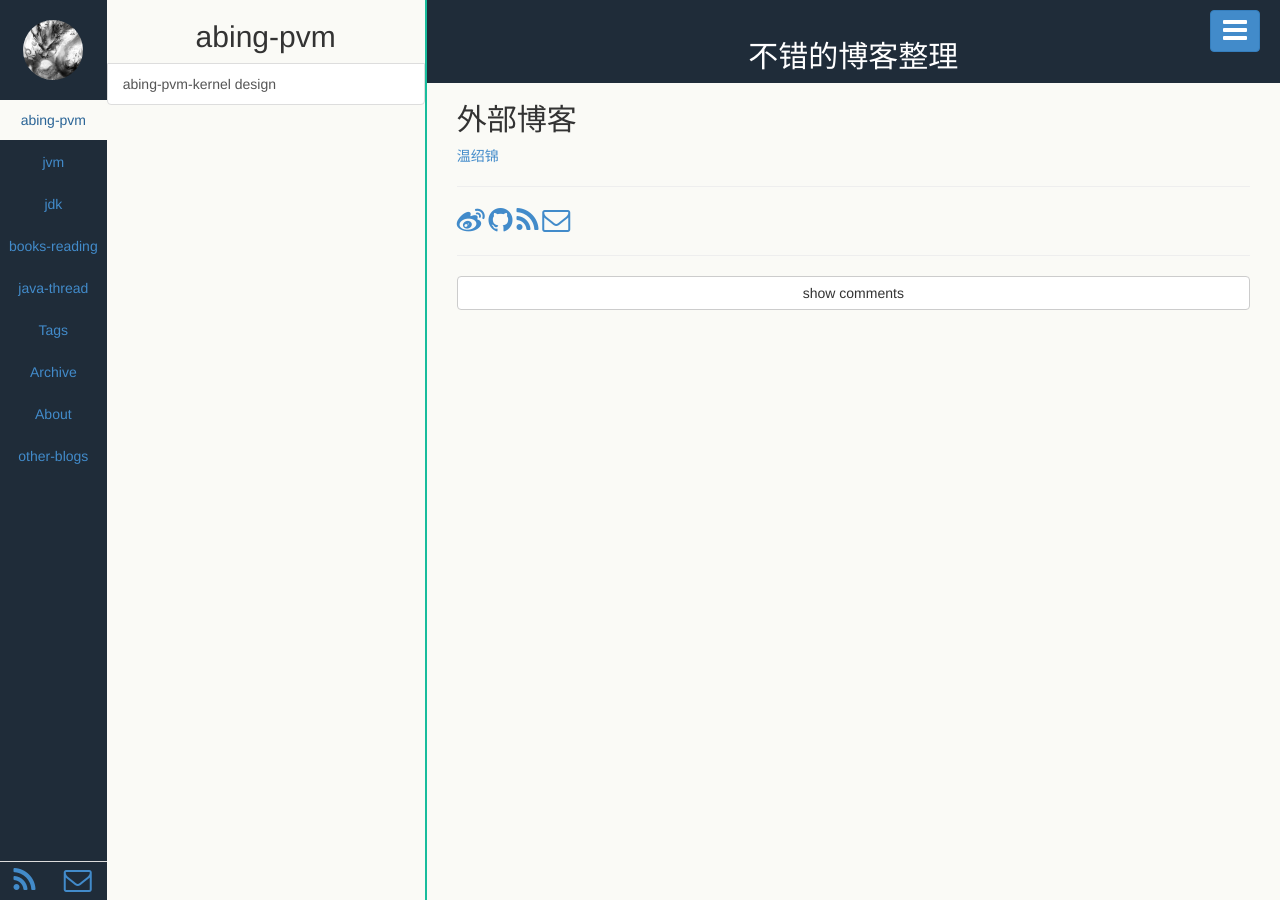
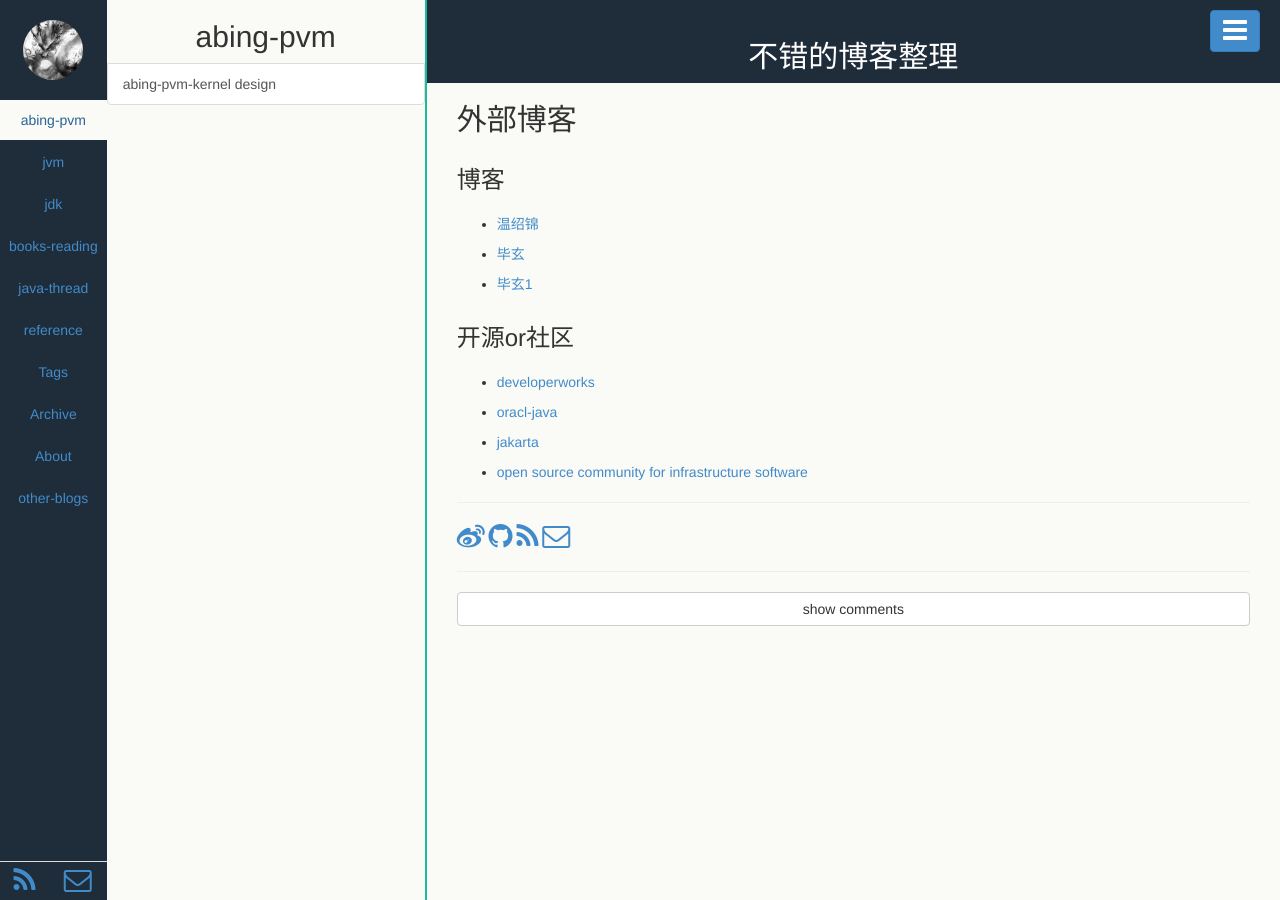
Before and after one commit to brucejiang-jgf/brucejiang-jgf.github.io, a Jekyll site: the page built from pages/other-blogs.html, in a window 1280 px wide. Built offline with Jekyll 4.4.1, drawn with Linux system fonts in a browser that asks for light colours.

Commit message:
add blogs ref

```diff
--- a/pages/other-blogs.html
+++ b/pages/other-blogs.html
@@ -5,18 +5,45 @@ title: 不错的博客整理
 
 <h2>外部博客</h2>
 
-<a href="http://www.cnblogs.com/jobs">温绍锦</a>
+<h3>博客</h3>
+<ul>
+    <li>
+    <a href="http://www.cnblogs.com/jobs" target="_blank">温绍锦</a>
+    </li>
+    <li>
+    <a href="http://hellojava.info/" target="_blank">毕玄</a>
+    </li>
+    <li>
+    <a href="http://bluedavy.me/" target="_blank">毕玄1</a>
+    </li>
+</ul>
+
+<h3>开源or社区</h3>
+<ul>
+    <li>
+    <a href="http://www.ibm.com/developerworks/cn/" target="_blank">developerworks</a>
+    </li>
+    <li>
+    <a href="http://www.oracle.com/technetwork/java/index.html" target="_blank">oracl-java</a>
+    </li>
+    <li>
+    <a href="http://jakarta.apache.org/" target="_blank">jakarta</a>
+    </li>
+    <li>
+    <a href="http://www.ow2.org/" target="_blank">open source community for infrastructure software</a>
+    </li>
+</ul>
 
 <hr>
 <a href="{{ site.author.weibo }}" target="_blank">
-  <i class="fa fa-weibo fa-2x"></i>
+    <i class="fa fa-weibo fa-2x"></i>
 </a>
 <a href="{{ site.author.github }}" target="_blank">
-  <i class="fa fa-github fa-2x"></i>
+    <i class="fa fa-github fa-2x"></i>
 </a>
 <a href="/pages/atom.xml" target="_blank">
-  <i class="fa fa-rss fa-2x"></i>
+    <i class="fa fa-rss fa-2x"></i>
 </a>
 <a href="mailto:{{ site.author.email }}">
-  <i class="fa fa-envelope-o fa-2x"></i>
+    <i class="fa fa-envelope-o fa-2x"></i>
 </a>
```
Also changed, not shown: _posts/ref/2015-02-07-carrer-goals-by-bixuan.md (added, +51 -0 lines).
